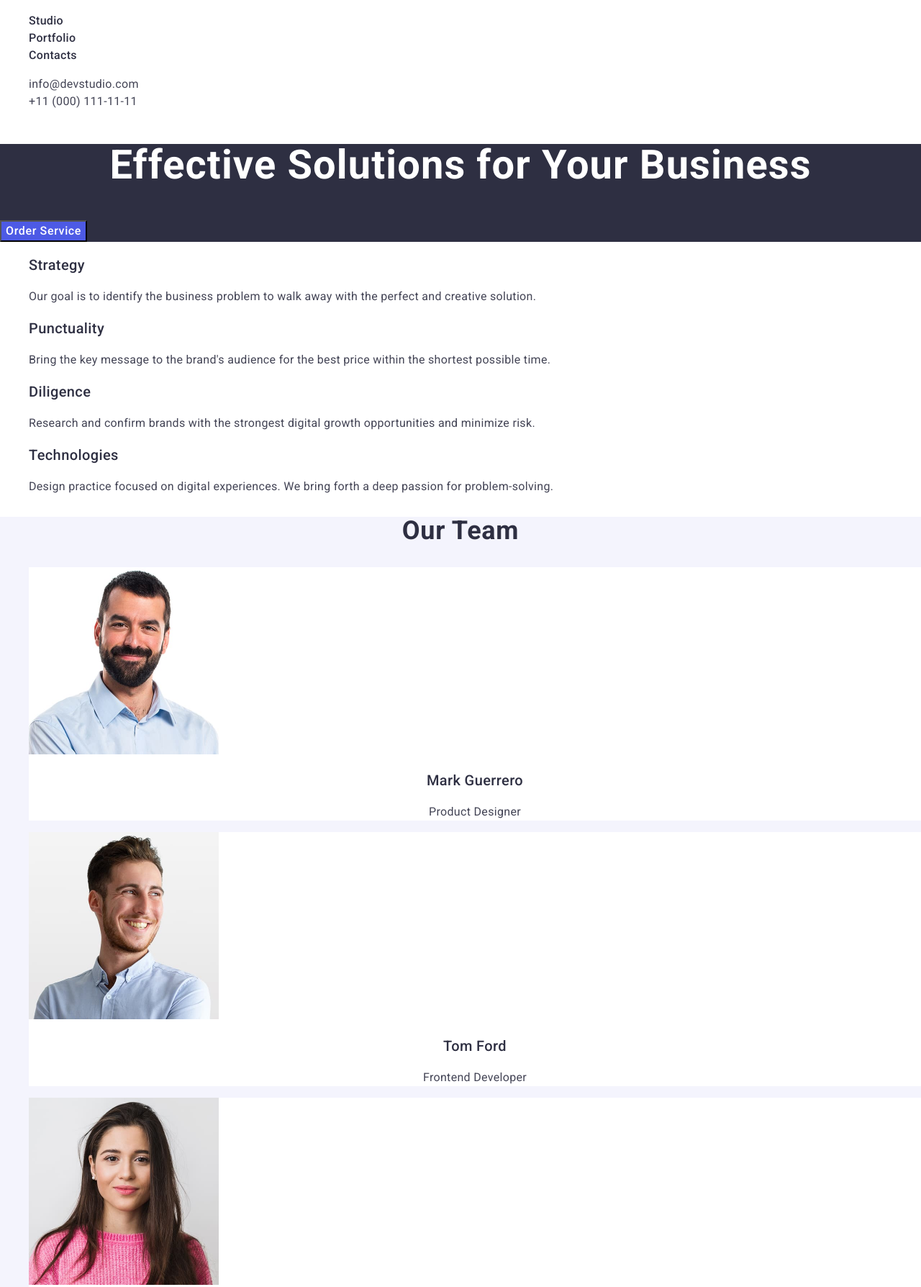
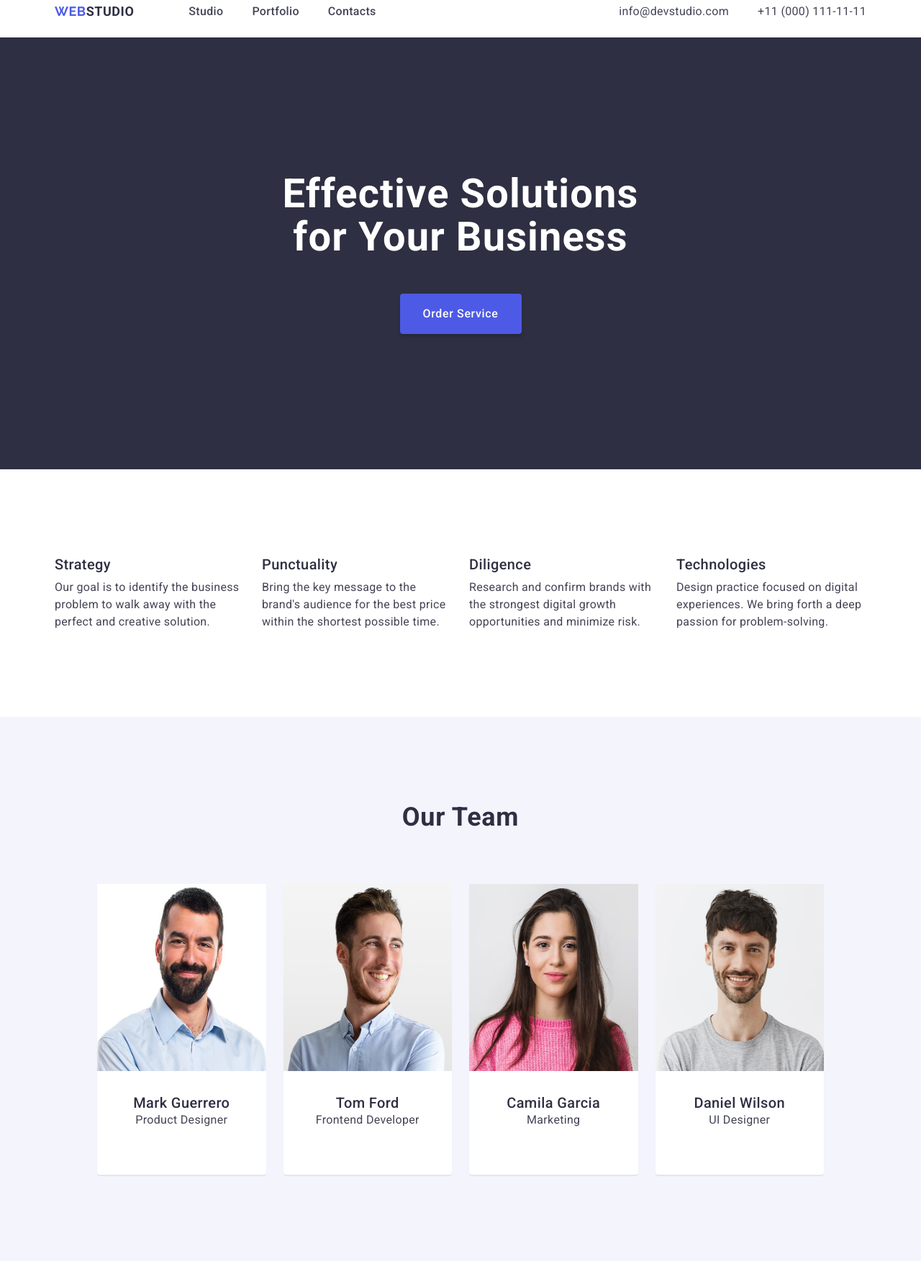
Before and after one commit to illia-dp/goit-markup-hw-06, a plain HTML site: page index.html in a window 1280 px wide. Shown: the part 20-1808 px from the top of the page at 72% size. Drawn offline with nearby package versions, Linux system fonts and the light colour scheme.

Commit message:
commit message

```diff
--- a/css/styles.css
+++ b/css/styles.css
@@ -1,8 +1,94 @@
+:root {
+    --iris: #4d5ae5;
+    --ocean: #404bbf;
+    --navy-blue: #2e2f42;
+    --green: #31d0aa;
+    --slate: #434455;
+    --light-slate: #8e8f99;
+    --cornflower: #e7e9fc;
+    --cloud: #f4f4fd;
+    --navy-blue-modal: rgba(46, 47, 66, 0.4);
+    --grey: rgba(46, 47, 66, 0.7);
+    --white: #fff;
+    --dairy: #fcfcfc;
+}
+
+/* Reset */
+
+img {
+    display: block;
+    max-width: 100%;
+}
+
+h1, h2, h3, h4, h5, h6, p {
+    margin: 0;
+    padding: 0;
+}
+
+a {
+    text-decoration: none;
+    color: inherit;
+}
+
+ul, ol {
+    list-style-type: none;
+    margin: 0;
+    padding: 0;
+}
+
+/* Main CSS */
+
 body {
+    margin: 0;
     font-family: "Roboto", sans-serif;
-    color: #434455;
-    background-color: #FFFFFF;
+    color: var(--slate);
+    background-color: var(--white);
+    font-size: 16px;
+    font-weight: 400;
+    line-height: 1.5;
+    letter-spacing: 0.02em;
 }
+
+.container {
+    max-width: 1158px;
+    padding: 0 15px 0 15px;
+    margin-left: auto;
+    margin-right: auto;
+}
+
+/* Flex to header */
+
+.header {
+    background-color: var(--white);
+    padding: 24px 0;
+
+}
+
+.header-content {
+    display: flex;
+    align-items: center;
+    justify-content: space-between;
+}
+
+.nav {
+    display: flex;
+    align-items: center;
+}
+
+.nav-list {
+    display:flex;
+    align-items: center;
+    gap: 40px;
+}
+
+.address-list {
+    display: flex;
+    align-items: center;
+    gap: 40px;
+
+}
+
+/* Header */
 
 .nav-logo {
     font-family: "Raleway", sans-serif;
@@ -12,16 +98,13 @@ body {
     letter-spacing: 0.03em;
     text-transform: uppercase;
     text-decoration: none;
-    color: #4D5AE5;
+    color: var(--iris);
+    margin-right: 76px;
 }
 
 .nav-logo-2 {
     font-family: "Roboto", sans-serif;
-    color: #2E2F42;
-}
-
-.nav-items {
-    list-style-type: none;
+    color: var(--navy-blue);
 }
 
 .nav-link {
@@ -29,17 +112,11 @@ body {
     font-size: 16px;
     line-height: 1.5;
     letter-spacing: 0.02em;
-    color: #2E2F42;
-    text-decoration: none;
 }
 
 .nav-link:hover,
 .nav-link:focus {
-    color: #404bbf;
-}
-
-.address-items {
-    list-style-type: none;
+    color: var(--ocean);
 }
 
 .address {
@@ -51,17 +128,22 @@ body {
     font-size: 16px;
     line-height: 1.5;
     letter-spacing: 0.02em;
-    color: #434455;
+    color: var(--slate);
     text-decoration: none;
 }
 
 .address-link:hover,
 .address-link:focus {
-    color: #404bbf;
+    color: var(--ocean);
 }
 
-.first-section {
- background-color: #2e2f42;
+/* Hero */
+
+.hero {
+    background-color: var(--navy-blue);
+    margin-left: auto;
+    margin-right: auto;
+    padding: 188px 0;
 }
 
 .main-title {
@@ -70,27 +152,57 @@ body {
     line-height: 1.07;
     letter-spacing: 0.02em;
     text-align: center;
-    color: #fff;
+    color: var(--white);
+    max-width: 496px;
+    margin: 0 auto 48px;
 }
 
 .button {
-    font-family: Roboto, sans-serif;
-    background-color: #4D5AE5;
-    color:#ffffff;
+    font-family: "Roboto", sans-serif;
+    background-color: var(--iris);
+    color: var(--white);
     font-weight: 500;
     font-size: 16px;
     line-height: 1.5;
     letter-spacing: 0.04em;
     cursor: pointer;
+    min-width: 169px;
+    display: block;
+    margin: auto;
+    border: none;
+    border-radius: 4px;
+    min-width: 169px;
+    height: 56px;
+    box-shadow: 0 4px 4px 0 rgba(0, 0, 0, 0.15);
 }
 
 .button:hover,
 .button:focus {
-    background-color: #404BBF;
+    background-color: var(--ocean);
+}
+
+/* Section Our Futures */
+
+.visually-hidden {
+    position: absolute;
+    width: 1px;
+    height: 1px;
+    margin: -1px;
+    border: 0;
+    padding: 0;
+    clip-path: inset(100%);
+    clip: rect(0 0 0 0);
+    overflow: hidden;
+}
+
+.futures-list-section {
+    padding: 120px 0;
 }
 
 .list-items {
     list-style-type: none;
+    width: calc((100% - 72px) / 4);
+    display: block;
 }
 
 .list-title {
@@ -104,25 +216,39 @@ body {
 .list-text {
     line-height: 1.5;
     letter-spacing: 0.02em;
-    color: #434455;
+    color: var(--slate);
+    margin-top: 8px;
 }
 
-.second-section {
-    background-color: #f4f4fd;
+.futures-list {
+    display: flex;
+    justify-content: center;
+    gap: 24px;
 }
 
-.second-title {
-    font-size: 36px;
-    line-height: 1.11;
-    letter-spacing: 0.02em;
-    text-transform: capitalize;
-    color: #2e2f42;
-    text-align: center;
+/* Section our Team */
+
+.section-team {
+    background-color: var(--cloud);
+    padding: 120px;
+}
+
+.team-list {
+    display: flex;
+    gap: 24px;
+    justify-content: center;
+}
+
+.team-information {
+    margin: 32px auto 32px;
 }
 
 .team-list-items {
     list-style-type: none;
-    background-color: #fff;
+    background-color: var(--white);
+    border-radius: 0 0 4px 4px;
+    padding: 0px 0px 32px 0px;
+    box-shadow: 0 2px 1px 0 rgba(46, 47, 66, 0.08)
 }
 
 .team-names {
@@ -131,14 +257,58 @@ body {
     line-height: 1.2;
     letter-spacing: 0.02em;
     text-align: center;
-    color: #2e2f42;
+    color: var(--navy-blue);
+    margin-top: 32px;
 }
 
 .team-text {
     line-height: 1.5;
     letter-spacing: 0.02em;
     text-align: center;
-    color: #434455;
+    color: var(--slate);
+}
+
+.team-photo {
+    display: block;
+    margin: auto;
+}
+
+/* Our Portfolio */
+
+.portfolio-section {
+    padding: 120px 0;
+}
+
+.second-title {
+    font-size: 36px;
+    line-height: 1.11;
+    letter-spacing: 0.02em;
+    text-transform: capitalize;
+    color: var(--navy-blue);
+    text-align: center;
+    margin-bottom: 72px;
+}
+
+.portfolio-list {
+    display: flex;
+    flex-wrap: wrap;
+    column-gap: 24px;
+    row-gap: 48px;
+}
+
+.portfolio-list-items {
+    width: calc((100% - 48px) / 3);
+}
+
+.portfolio-images {
+    display: block;
+    max-width: 100%;
+}
+
+.portfolio-information {
+    padding: 32px 16px;
+    border: 1px solid var(--cornflower);
+    border-top: none;
 }
 
 .portfolio-title {
@@ -146,17 +316,21 @@ body {
     font-size: 20px;
     line-height: 1.2;
     letter-spacing: 0.02em;
-    color: #2e2f42;
+    color: var(--navy-blue);
 }
 
 .portfolio-text {
     line-height: 1.5;
     letter-spacing: 0.02em;
-    color: #434455;
+    color: var(--slate);
+    margin-top: 8px;
 }
 
+/* Footer */
+
 .footer {
-    background-color: #2e2f42;
+    background-color: var(--navy-blue);
+    padding: 100px 0;
 }
 
 .footer-logo {
@@ -167,15 +341,17 @@ body {
     letter-spacing: 0.03em;
     text-transform: uppercase;
     text-decoration: none;
-    color: #4d5ae5;
+    color: var(--iris);
 }
 
 .footer-logo-color {
-    color:#f4f4fd;
+    color:var(--cloud);
 }
 
 .footer-text {
     line-height: 1.5;
     letter-spacing: 0.02em;
-    color: #f4f4fd;
+    color: var(--cloud);
+    margin-top: 16px;
+    max-width: 264px;
 }
--- a/index.html
+++ b/index.html
@@ -10,14 +10,16 @@
     <link rel="preconnect" href="https://fonts.googleapis.com" />
     <link rel="preconnect" href="https://fonts.gstatic.com" crossorigin />
     <link
-      href="https://fonts.googleapis.com/css2?family=Raleway:wght@700&family=Roboto:ital,wght@0,100..900;1,100..900&display=swap"
+      href="https://fonts.googleapis.com/css2?family=Raleway:wght@700&family=Roboto:wght@100..900&display=swap"
       rel="stylesheet"
     />
     <link rel="stylesheet" href="./css/styles.css" />
     <title>Document</title>
   </head>
   <body>
-    <header>
+    <!-- Header -->
+    <header class="header">
+      <div class="container header-content">
         <nav class="nav">
           <a href="./index.html" class="nav-logo"
             >Web<span class="nav-logo-2">Studio</span></a
@@ -34,6 +36,7 @@
             </li>
           </ul>
         </nav>
+        <!-- Contacts -->
         <address class="address">
           <ul class="address-list">
             <li class="address-items">
@@ -48,20 +51,27 @@
             </li>
           </ul>
         </address>
+      </div>
     </header>
+    <!-- Main content -->
     <main>
-      <section class="first-section">
+      <!-- Hero -->
+      <section class="hero">
+        <div class="container">
           <h1 class="main-title">Effective Solutions for Your Business</h1>
           <button type="button" class="button">Order Service</button>
+        </div>
       </section>
-      <section>
-        <h2 hidden>Our Futures</h2>
-        <ul>
+      <!-- Section Our Futures -->
+      <section class="futures-list-section">
+        <div class="container">
+          <h2 class="visually-hidden">Our Futures</h2>
+          <ul class="futures-list">
             <li class="list-items">
               <h3 class="list-title">Strategy</h3>
               <p class="list-text">
-              Our goal is to identify the business problem to walk away with the
-              perfect and creative solution.
+                Our goal is to identify the business problem to walk away with
+                the perfect and creative solution.
               </p>
             </li>
             <li class="list-items">
@@ -86,20 +96,25 @@
               </p>
             </li>
           </ul>
+        </div>
       </section>
-      <section class="second-section">
+      <!-- Section Our Team-->
+      <section class="section-team">
+        <div class="container">
           <h2 class="second-title">Our Team</h2>
-        <ul>
+          <ul class="team-list">
             <li class="team-list-items">
               <img
                 src="./images/img-3.jpg"
                 alt="Mark Guerrero"
                 width="264"
                 height="260"
-              class="team_photo"
+                class="team-photo"
               />
+              <div class="team-information">
                 <h3 class="team-names">Mark Guerrero</h3>
                 <p class="team-text">Product Designer</p>
+              </div>
             </li>
             <li class="team-list-items">
               <img
@@ -107,10 +122,12 @@
                 alt="Tom Ford"
                 width="264"
                 height="260"
-              class="team_photo"
+                class="team-photo"
               />
+              <div class="team-information">
                 <h3 class="team-names">Tom Ford</h3>
                 <p class="team-text">Frontend Developer</p>
+              </div>
             </li>
             <li class="team-list-items">
               <img
@@ -118,10 +135,12 @@
                 alt="Camila Garcia"
                 width="264"
                 height="260"
-              class="team_photo"
+                class="team-photo"
               />
+              <div class="team-information">
                 <h3 class="team-names">Camila Garcia</h3>
                 <p class="team-text">Marketing</p>
+              </div>
             </li>
             <li class="team-list-items">
               <img
@@ -129,87 +148,114 @@
                 alt="Daniel Wilson"
                 width="264"
                 height="260"
-              class="team_photo"
+                class="team-photo"
               />
+              <div class="team-information">
                 <h3 class="team-names">Daniel Wilson</h3>
                 <p class="team-text">UI Designer</p>
+              </div>
             </li>
           </ul>
+        </div>
       </section>
-      <section>
+      <!-- Section Portfoio -->
+      <section class="portfolio-section">
+        <div class="container">
           <h2 class="second-title">Our Portfolio</h2>
-        <ul>
-          <li class="list-items">
+          <ul class="portfolio-list">
+            <li class="portfolio-list-items">
               <img
                 src="./images/Our-Portfolio/img-1.jpg"
                 alt="Banking App"
                 width="360"
                 height="300"
+                class="portfolio-images"
               />
+              <div class="portfolio-information">
                 <h3 class="portfolio-title">Banking App</h3>
                 <p class="portfolio-text">App</p>
+              </div>
             </li>
-          <li class="list-items">
+            <li class="portfolio-list-items">
               <img
                 src="./images/Our-Portfolio/img-2.jpg"
                 alt="Cashless Payment"
                 width="360"
                 height="300"
+                class="portfolio-images"
               />
+              <div class="portfolio-information">
                 <h3 class="portfolio-title">Cashless Payment</h3>
                 <p class="portfolio-text">Marketing</p>
+              </div>
             </li>
-          <li class="list-items">
+            <li class="portfolio-list-items">
               <img
                 src="./images/Our-Portfolio/img-3.jpg"
                 alt="Meditation App"
                 width="360"
                 height="300"
+                class="portfolio-images"
               />
+              <div class="portfolio-information">
                 <h3 class="portfolio-title">Meditation App</h3>
                 <p class="portfolio-text">App</p>
+              </div>
             </li>
-          <li class="list-items">
+            <li class="portfolio-list-items">
               <img
                 src="./images/Our-Portfolio/img-4.jpg"
                 alt="Taxi Service"
                 width="360"
                 height="300"
+                class="portfolio-images"
               />
+              <div class="portfolio-information">
                 <h3 class="portfolio-title">Taxi Service</h3>
                 <p class="portfolio-text">Marketing</p>
+              </div>
             </li>
-          <li class="list-items">
+            <li class="portfolio-list-items">
               <img
                 src="./images/Our-Portfolio/img-5.jpg"
                 alt="Screen Illustrations"
                 width="360"
                 height="300"
+                class="portfolio-images"
               />
+              <div class="portfolio-information">
                 <h3 class="portfolio-title">Screen Illustrations</h3>
                 <p class="portfolio-text">Design</p>
+              </div>
             </li>
-          <li class="list-items">
+            <li class="portfolio-list-items">
               <img
                 src="./images/Our-Portfolio/img-6.jpg"
                 alt="Online Courses"
                 width="360"
                 height="300"
+                class="portfolio-images"
               />
+              <div class="portfolio-information">
                 <h3 class="portfolio-title">Online Courses</h3>
                 <p class="portfolio-text">Marketing</p>
+              </div>
             </li>
           </ul>
+        </div>
       </section>
     </main>
+    <!-- Footer -->
     <footer class="footer">
+      <div class="container">
         <a href="./index.html" class="footer-logo"
           >Web<span class="footer-logo-color">Studio</span></a
         >
         <p class="footer-text">
-        Increase the flow of customers and sales for your business with digital
-        marketing & growth solutions.
+          Increase the flow of customers and sales for your business with
+          digital marketing & growth solutions.
         </p>
+      </div>
     </footer>
   </body>
 </html>
```
Lines whose indentation alone changed are shown as unchanged.
